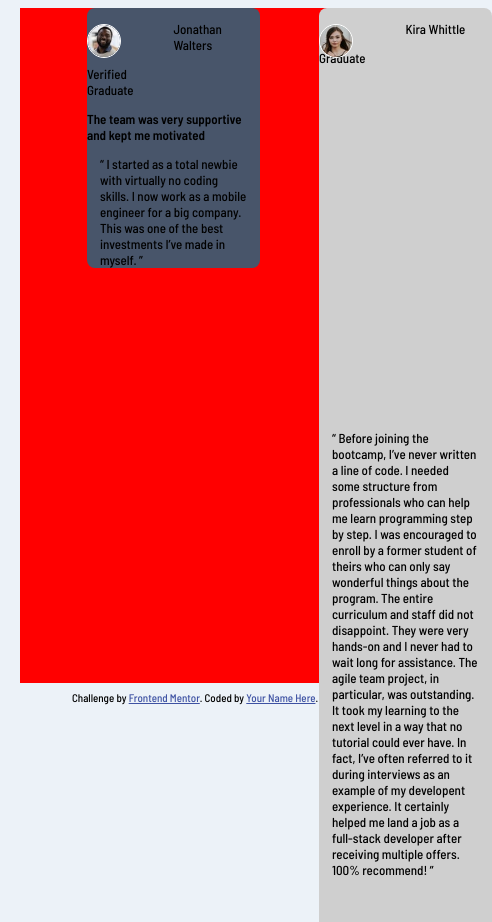
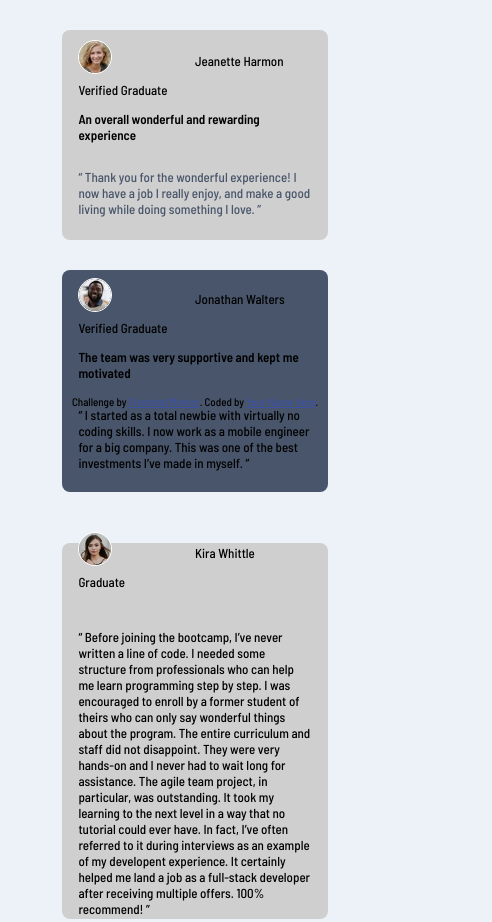
Before and after one commit to Adhishreya/testimonials-grid-section-main, a plain HTML site: page index.html in a window 390 px wide. Shown: the top 922 px of the page, 492 px wide, since content can reach past the window. Drawn offline with Linux system fonts and the light colour scheme.

Commit message:
better design

```diff
--- a/style.css
+++ b/style.css
@@ -12,6 +12,7 @@ html,body
 {
     width: 100%;
     height: 100%;
+    /* overflow-x:hidden ; */
     margin: 0;
     padding: 0;
 }
@@ -24,25 +25,25 @@ body
 .main
 {
     display: grid;
-    grid-template-columns: repeat(12,minmax(100px,1fr));
-    grid-template-rows: repeat(12,minmax(fit-content,1fr));
+    /* grid-template-columns:  repeat(9,minmax(70px,1fr)); */
+    grid-template-columns:  repeat(9,minmax(65px,1fr));
+    grid-auto-rows: repeat(6,65px);
     margin: 2% auto ;
-    background-color: red;
+    /* background-color: red; */
     grid-gap: 1rem;
     align-items: center;
     justify-content: center;
-    width: 90%;
-    height: 80%;
+    width: 68%;
+    height: 45%;
 }
 .main > *
 {
-    width: 80%;
-    height: 100%;
+    /* width: 100%; */
+    height: 80%;
     display: flex;
     flex-direction: column;
-    /* align-items: center; */
+    padding: 1rem;
     justify-content: center;
-    /* width: fit-content; */
     border-radius:0.5rem;
     text-align: left;
 }
@@ -61,14 +62,13 @@ body
 {
     background-color: hsl(0, 0%, 81%);
     grid-column: 8/10;
-    grid-row: 1/10;
+    grid-row: 1/3;
 }
 .fourth
 {
-    /* background-color:  hsl(0, 0%, 100%); */
     background-color: hsl(0, 0%, 81%);
-    grid-column: 1/2;
-    grid-row: 2/5;
+    grid-column: 1/3;
+    grid-row: 2/3;
 }
 .fourth .opinion
 {
@@ -77,7 +77,7 @@ body
 .fifth
 {
     background-color:hsl(219, 29%, 14%);
-    grid-column: 4/5;
+    grid-column: 3/8;
     grid-row: 2/5;
 }
 .fifth .opinion
@@ -90,7 +90,7 @@ img
     border: 1px solid  hsl(0, 0%, 100%);
     border-radius: 50%;
     position: relative;
-    top: 1rem;
+    /* top: 1rem; */
 }
 .top-bar
 {
@@ -108,7 +108,23 @@ img
 }
 .opinion
 {
-    width: 85%;
-    margin:auto ;
+    width: 100%;
+    /* margin:auto ; */
     /* color: var(--var-content-primary); */
 }
+@media screen and (max-width:680px) {
+   .main
+   {
+       grid-template-columns: 1fr;
+   }
+   .main > *
+   {
+       grid-column:1/2 ;
+       /* grid-rows: ; */
+   }
+   .first{grid-row: 1/3;}
+   .second{grid-row: 3/5;}
+   .third{grid-row: 5/8;}
+   .first{grid-row: 8/10;}
+   .fifth{grid-row: 10/12;}
+}
```
